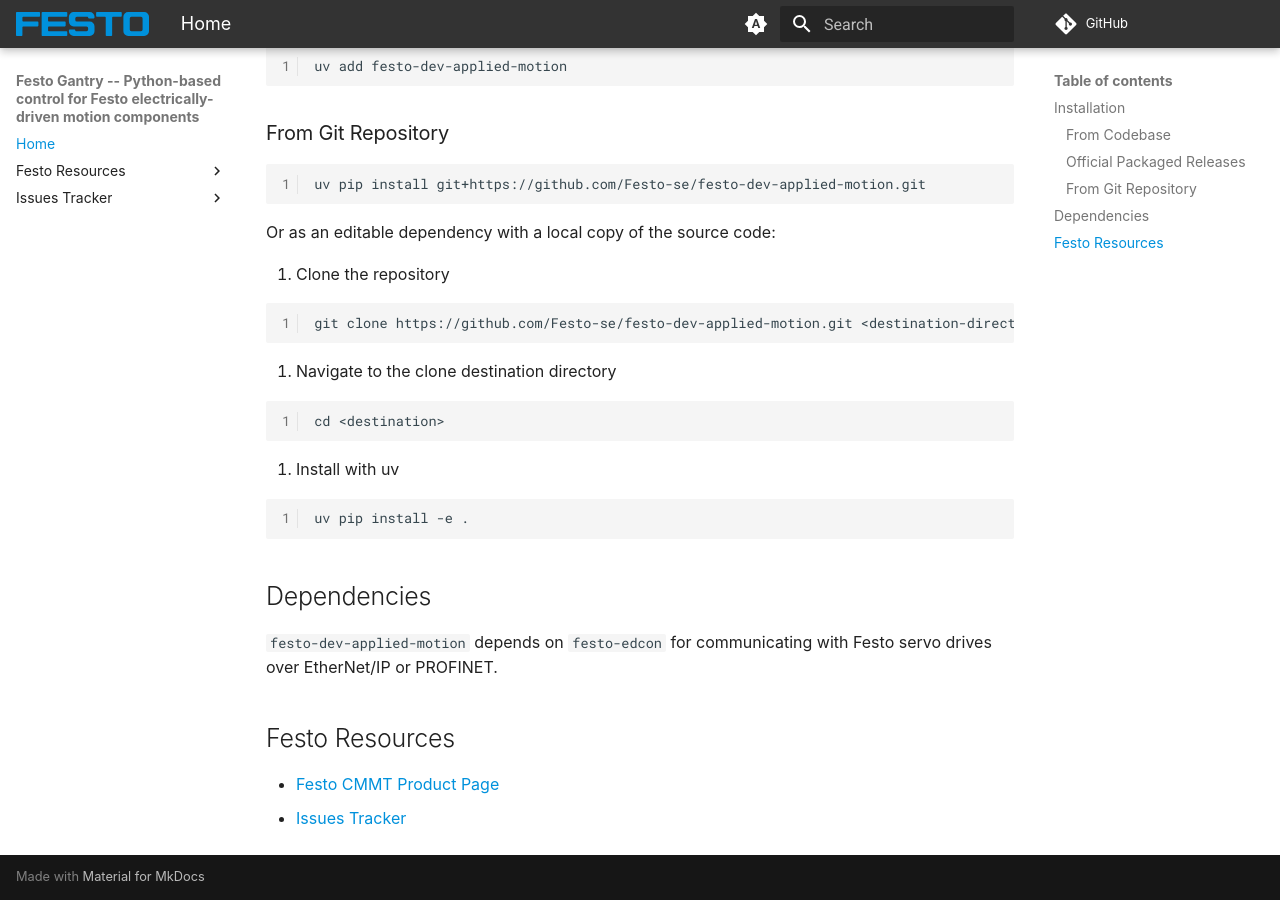
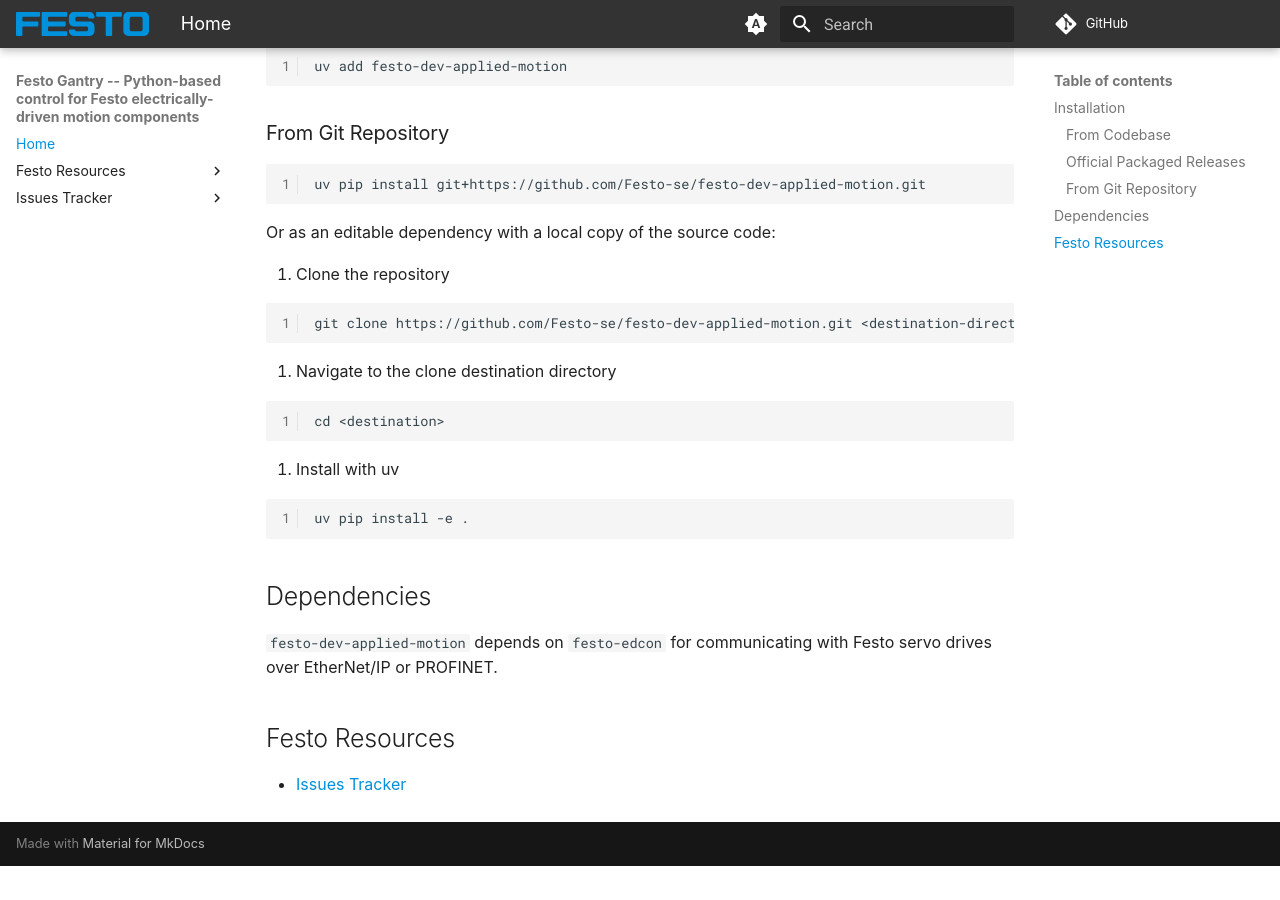
Before and after one commit to Festo-se/festo-dev-applied-motion, an MkDocs documentation site: the page built from docs/index.md, in a window 1280 px wide and 900 px high, scrolled down 590 px. Built offline with MkDocs 1.6.1 and Material for MkDocs 9.7.7, drawn with Linux system fonts in a browser that asks for light colours; some web fonts are replaced; comment, search, counter and statistics services are not loaded; after the commit the page ends 1456 px from its top, so only the background shows below that.

Commit message:
fix: Unnecessary link

```diff
--- a/docs/index.md
+++ b/docs/index.md
@@ -55,5 +55,4 @@
 
 ## Festo Resources
 
-- [Festo CMMT Product Page](https://www.festo.com/us/en/p/servo-drive-for-synchronous-motors-id_CMMT-ST/)
-- [Issues Tracker](https://github.com/Festo-se/festo-dev-fluid-motion/issues)
+- [Issues Tracker](https://github.com/Festo-se/festo-dev-applied-motion/issues)
```
